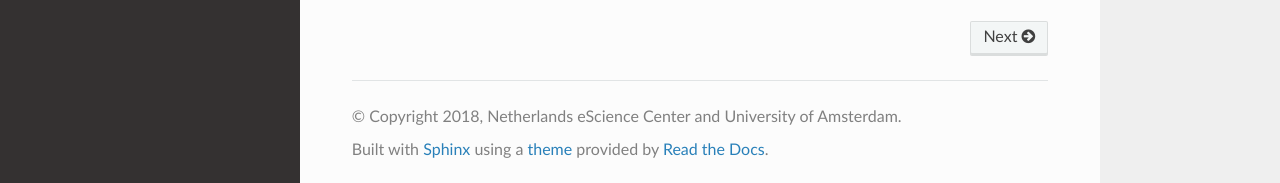
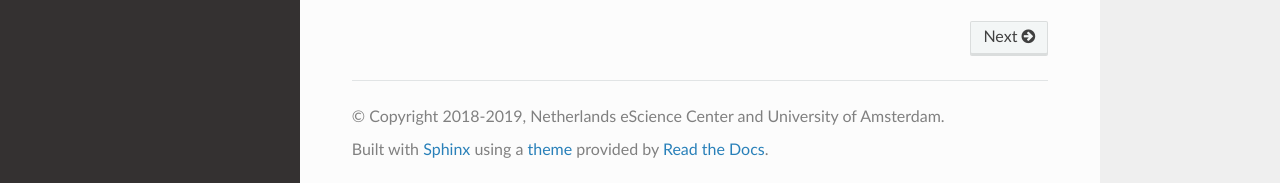
Before and after one commit to multiscale/ymmsl-python, a Sphinx documentation site: the page built from docs/index.rst, in a window 1280 px wide and 1083 px high. Shown: the part 897-1080 px from the top of the window. Built offline with Sphinx 7.4.7 and the Read the Docs theme 2.0.0, drawn with Linux system fonts in a browser that asks for light colours.

Commit message:
Fix copyright dates

```diff
--- a/README.rst
+++ b/README.rst
@@ -51,5 +51,5 @@ something is unclear, please file an issue.
 Legal
 *****
 
-ymmsl_python is Copyright 2019 Netherlands eScience Center and University of
-Amsterdam. Licensed under the Apache 2.0 license.
+ymmsl_python is Copyright 2018-2019 Netherlands eScience Center and University
+of Amsterdam. Licensed under the Apache 2.0 license.
--- a/docs/conf.py
+++ b/docs/conf.py
@@ -49,7 +49,7 @@ master_doc = 'index'
 
 # General information about the project.
 project = u'yMMSL Python bindings'
-copyright = u'2018, Netherlands eScience Center and University of Amsterdam'
+copyright = u'2018-2019, Netherlands eScience Center and University of Amsterdam'
 author = u'Lourens Veen'
 
 # The version info for the project you're documenting, acts as replacement for
```
